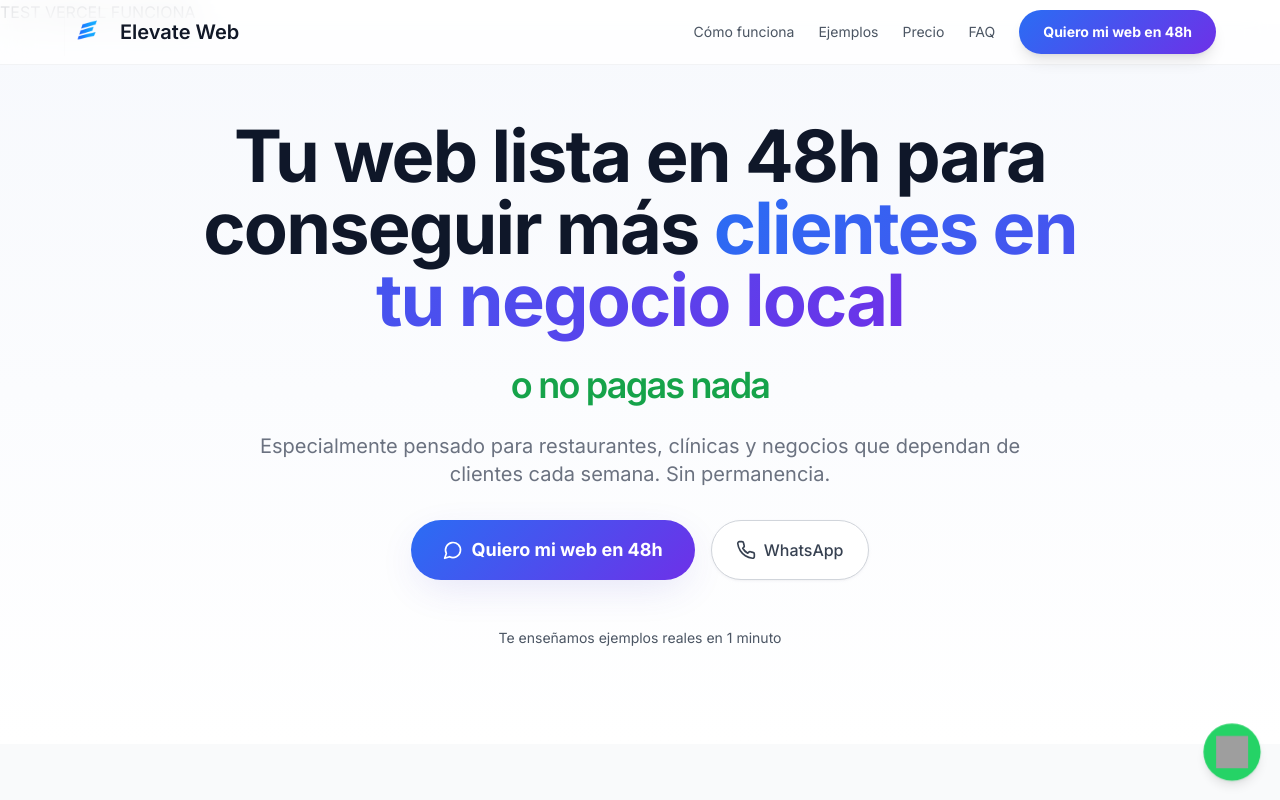
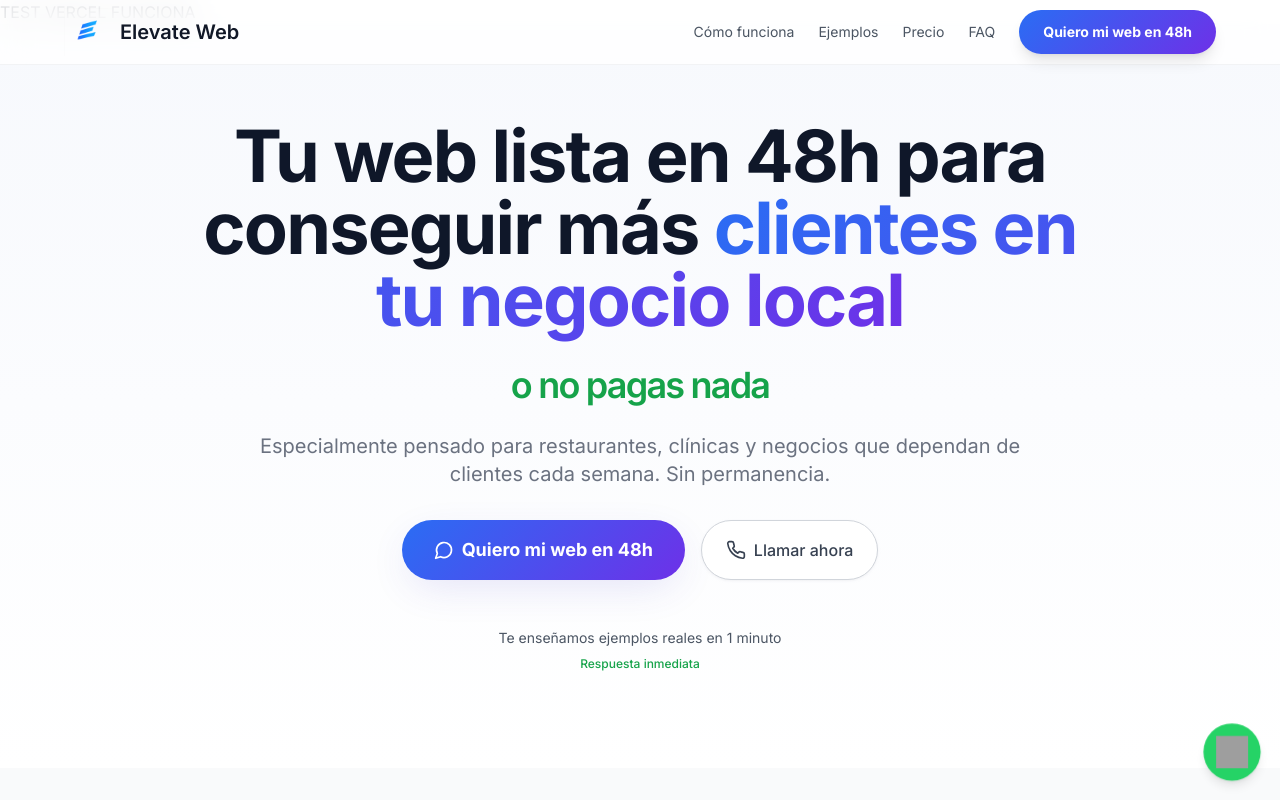
Before and after one commit to joan-devgggg/elevate-web1, a React (Vite) app: page / in a window 1280 px wide. Shown: the top 800 px of the page. Built offline with nearby package versions, Linux system fonts and the light colour scheme; grey boxes are pictures that could not be loaded; the HTML template or start-up script is replaced by a standard one.

Commit message:
Fix hero CTA consistency - Change 'WhatsApp' text to 'Llamar ahora' and add 'Respuesta inmediata' microcopy

```diff
--- a/src/components/Hero.tsx
+++ b/src/components/Hero.tsx
@@ -1,3 +1,4 @@
+import * as React from "react";
 import { motion } from "framer-motion";
 import { MessageCircle, Phone } from "lucide-react";
 
@@ -49,7 +50,7 @@ const Hero = () => {
               className="inline-flex items-center justify-center gap-2 rounded-full border border-gray-300 bg-white px-6 py-3 text-base font-medium text-gray-700 shadow-soft transition-all hover:bg-gray-50 w-full sm:w-auto"
             >
               <Phone className="h-5 w-5" />
-              WhatsApp
+              Llamar ahora
             </a>
           </motion.div>
 
@@ -61,6 +62,15 @@ const Hero = () => {
           >
             Te enseñamos ejemplos reales en 1 minuto
           </motion.p>
+
+          <motion.p
+            initial={{ opacity: 0, y: 20 }}
+            animate={{ opacity: 1, y: 0 }}
+            transition={{ duration: 0.5, delay: 0.4 }}
+            className="text-xs text-green-600 font-medium mt-2"
+          >
+            Respuesta inmediata
+          </motion.p>
         </div>
       </div>
     </section>
```
